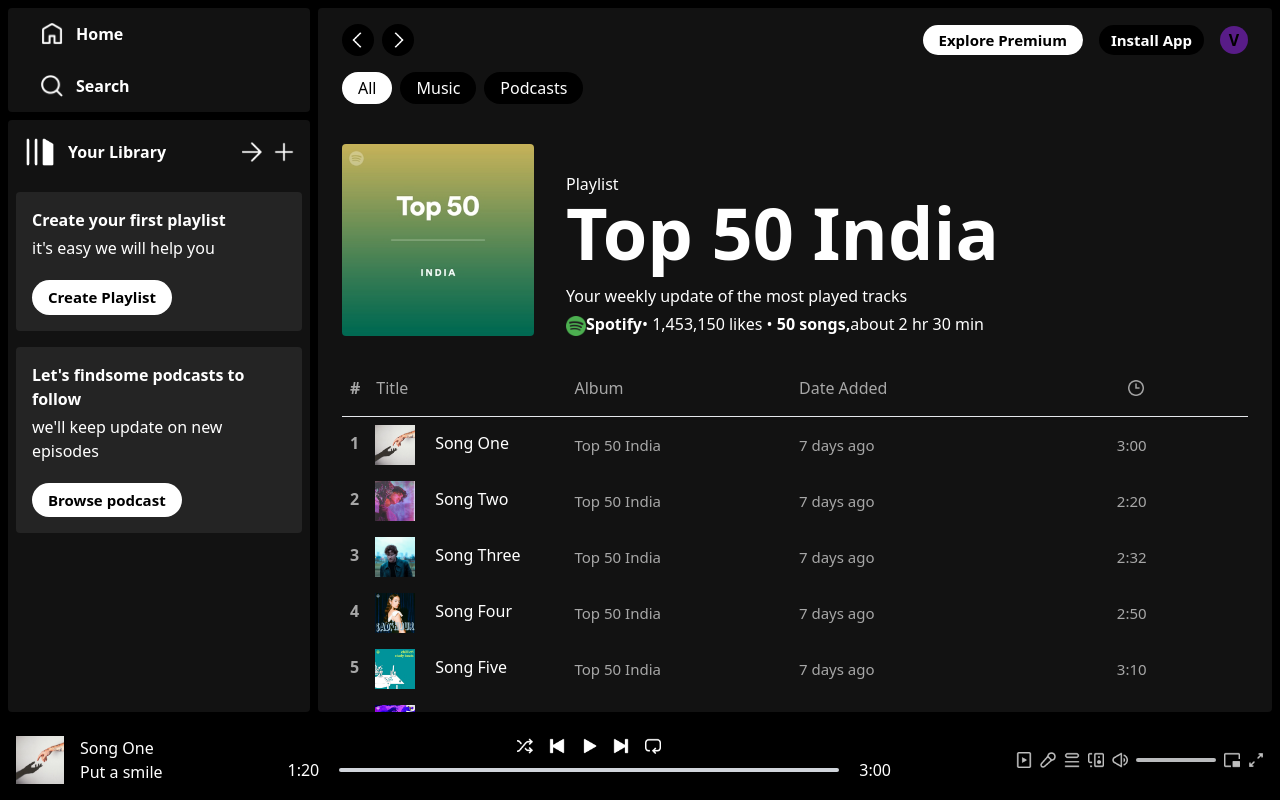
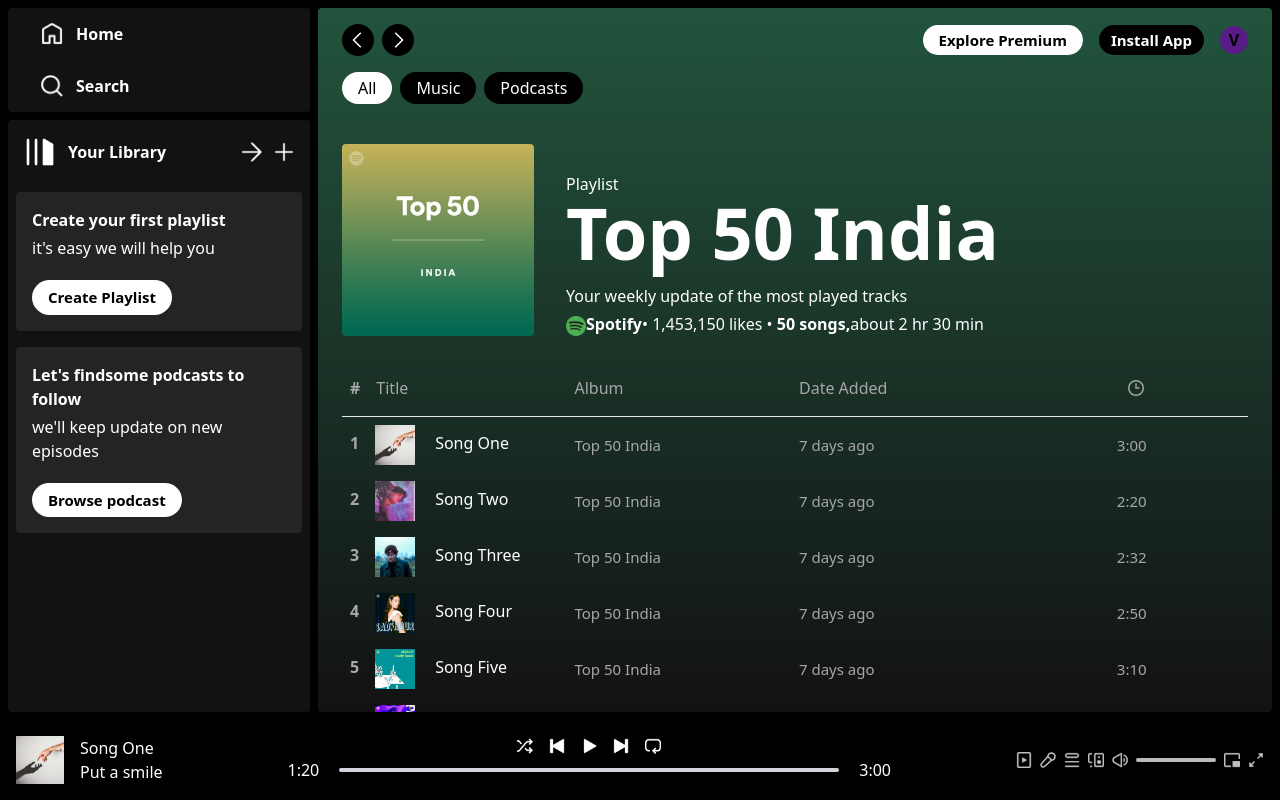
Before and after one commit to tanisha1527/React-Project4, a React (Vite) app: page /album/1 in a window 1280 px wide. Built offline with nearby package versions, Linux system fonts and the light colour scheme.

Commit message:
Added linear gradient color for album background

```diff
--- a/src/components/Display.jsx
+++ b/src/components/Display.jsx
@@ -1,11 +1,28 @@
-import React from 'react'
-import { Route, Routes } from 'react-router-dom'
+import React, { useEffect, useRef } from 'react'
+import { Route, Routes, useLocation } from 'react-router-dom'
 import DisplayHome from './DisplayHome'
 import DisplayAlbum from './DisplayAlbum'
+import { albumsData } from '../assets/assets'
 
 const Display = () => {
+
+  const displayRef = useRef();
+  const location = useLocation();
+  const isAlbum = location.pathname.includes("album");
+  const albumId = isAlbum ? location.pathname.slice(-1) : "";
+  const bgColor = albumsData[Number(albumId)].bgColor;
+
+  useEffect(()=>{
+      if (isAlbum) {
+          displayRef.current.style.background = `linear-gradient(${bgColor},#121212)`
+      }
+      else{
+          displayRef.current.style.background = `#121212`
+      }
+  })
+
   return (
-    <div className='w-[100%] m-2 px-6 pt-4 rounded bg-[#121212] text-white overflow-auto lg:w-[75%] lg:ml-0'>
+    <div ref={displayRef} className='w-[100%] m-2 px-6 pt-4 rounded bg-[#121212] text-white overflow-auto lg:w-[75%] lg:ml-0'>
        <Routes>
           <Route path='/' element={<DisplayHome/>} />
           <Route path='/album/:id' element={<DisplayAlbum />} />
```
